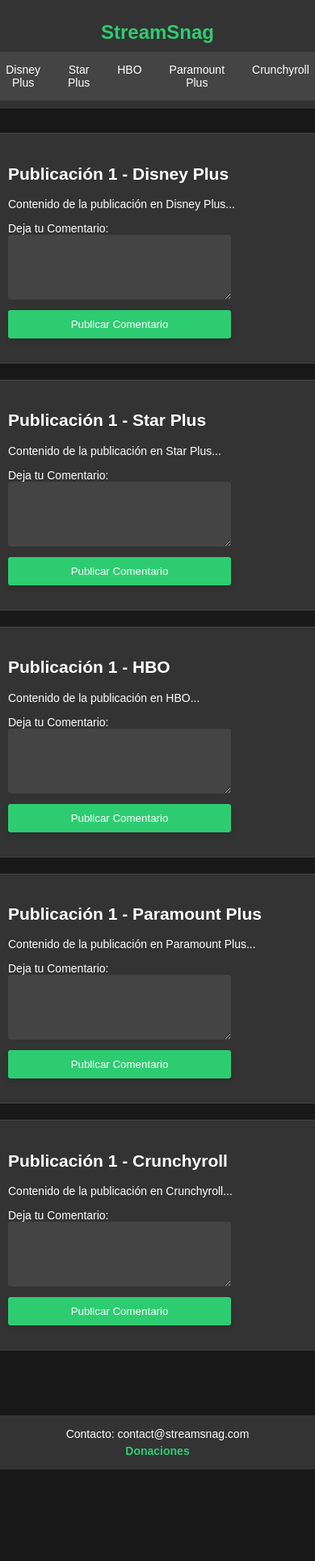
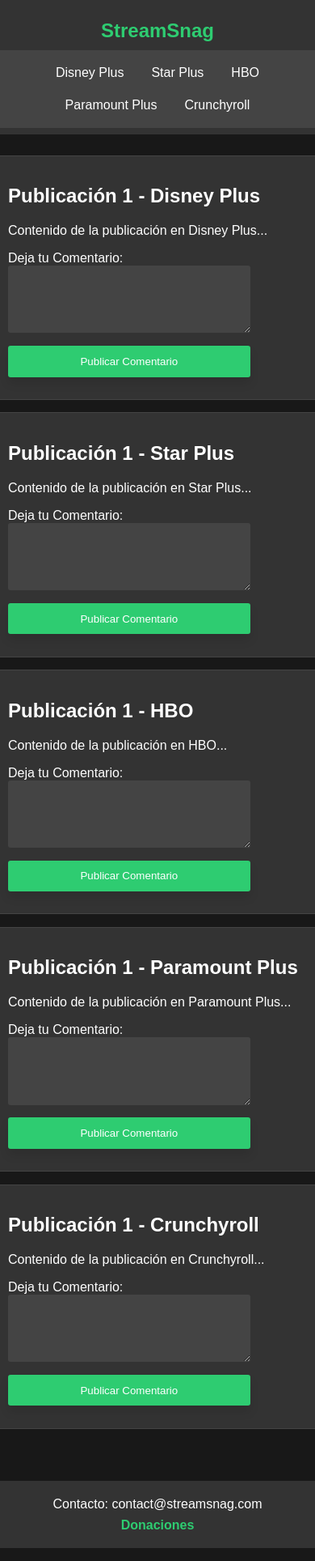
Before and after one commit to streamsnag/StreamSnag, a plain HTML site: page index.html in a window 390 px wide. Shown: the whole page at 81% size. Before the commit the page ends 1825 px from the top, so only its background shows below. Drawn offline with Linux system fonts and the light colour scheme.

Commit message:
Update style.css

```diff
--- a/css/style.css
+++ b/css/style.css
@@ -8,29 +8,30 @@ body {
 header {
     text-align: center;
     background-color: #333;
-    padding: 20px 0;
+    padding: 4vw 0;
 }
 
 h1 {
     color: #2ecc71;
     font-family: 'Arial', sans-serif;
-    margin-bottom: 10px;
+    margin-bottom: 2vw;
+    font-size: 5vw;
 }
 
 nav {
     display: flex;
     justify-content: center;
     background-color: #444;
-    padding: 10px 0;
+    padding: 2vw 0;
 }
 
 nav a {
     color: #fff;
     text-decoration: none;
-    padding: 8px 15px;
+    padding: 1.5vw 3vw;
     border-radius: 3px;
     transition: background-color 0.3s;
-    margin: 0 5px;
+    margin: 0 2vw;
 }
 
 nav a:hover {
@@ -38,8 +39,8 @@ nav a:hover {
 }
 
 main {
-    margin-top: 20px;
-    padding: 20px;
+    margin-top: 4vw;
+    padding: 4vw;
     display: flex;
     flex-direction: column;
     align-items: center;
@@ -47,8 +48,8 @@ main {
 
 .post {
     border: 1px solid #444;
-    margin-bottom: 20px;
-    padding: 20px;
+    margin-bottom: 4vw;
+    padding: 4vw;
     background-color: #333;
     width: 80%;
     border-radius: 5px;
@@ -56,8 +57,8 @@ main {
 
 .comment {
     border: 1px solid #444;
-    margin: 10px 0;
-    padding: 10px;
+    margin: 2vw 0;
+    padding: 2vw;
     background-color: #333;
     border-radius: 5px;
 }
@@ -67,9 +68,9 @@ main {
 }
 
 input, textarea, button {
-    width: calc(100% - 20px);
-    padding: 10px;
-    margin-bottom: 10px;
+    width: 90%;
+    padding: 3vw;
+    margin-bottom: 3vw;
     box-sizing: border-box;
     border-radius: 3px;
     border: none;
@@ -81,35 +82,35 @@ button {
     background-color: #2ecc71;
     cursor: pointer;
     transition: background-color 0.3s, box-shadow 0.3s;
-    box-shadow: 0 4px 6px rgba(0, 0, 0, 0.1);
+    box-shadow: 0 2vw 3vw rgba(0, 0, 0, 0.1);
 }
 
 button:hover {
     background-color: #27ae60;
-    box-shadow: 0 6px 8px rgba(0, 0, 0, 0.2);
+    box-shadow: 0 3vw 4vw rgba(0, 0, 0, 0.2);
 }
 
 #errorMessage {
     color: #ff6666;
     text-align: center;
-    margin-top: 10px;
+    margin-top: 4vw;
 }
 
 .comment-meta {
-    font-size: 0.8em;
+    font-size: 2vw;
     color: #888;
 }
 
 footer {
     background-color: #333;
     color: #fff;
-    padding: 10px;
+    padding: 3vw;
     text-align: center;
-    margin-top: 50px;
+    margin-top: 10vw;
 }
 
 footer p {
-    margin: 5px 0;
+    margin: 2vw 0;
 }
 
 footer .donate-link {
@@ -121,31 +122,43 @@ footer .donate-link {
 /* Estilos para la sección de donaciones oculta */
 #bitcoinDonation {
     display: none;
-    margin-top: 20px;
+    margin-top: 4vw;
     text-align: center;
+}
+
+.comments {
+    max-height: 600px; /* Establece la altura máxima de la sección de comentarios */
+    overflow-y: auto; /* Añade una barra de desplazamiento vertical si el contenido excede la altura máxima */
+}
+
+.comment {
+    border: 1px solid #444;
+    margin: 2vw 0;
+    padding: 2vw;
+    background-color: #333;
+    border-radius: 5px;
 }
 
 /* Media queries para dispositivos móviles */
 @media only screen and (max-width: 600px) {
-    /* Ajustes para dispositivos móviles */
-    body {
-        font-size: 14px;
-    }
-
     header {
-        padding: 10px 0;
+        padding: 8px 0;
     }
 
     h1 {
         font-size: 24px;
+        margin-bottom: 10px;
     }
 
     nav {
         padding: 8px 0;
+        flex-wrap: wrap;
+        justify-content: center;
     }
 
     nav a {
         padding: 6px 12px;
+        margin: 5px;
     }
 
     main {
@@ -156,5 +169,7 @@ footer .donate-link {
         width: 100%;
     }
 
-    /* Otros ajustes para dispositivos móviles */
+    .commentForm {
+        width: 90%;
+    }
 }
```
